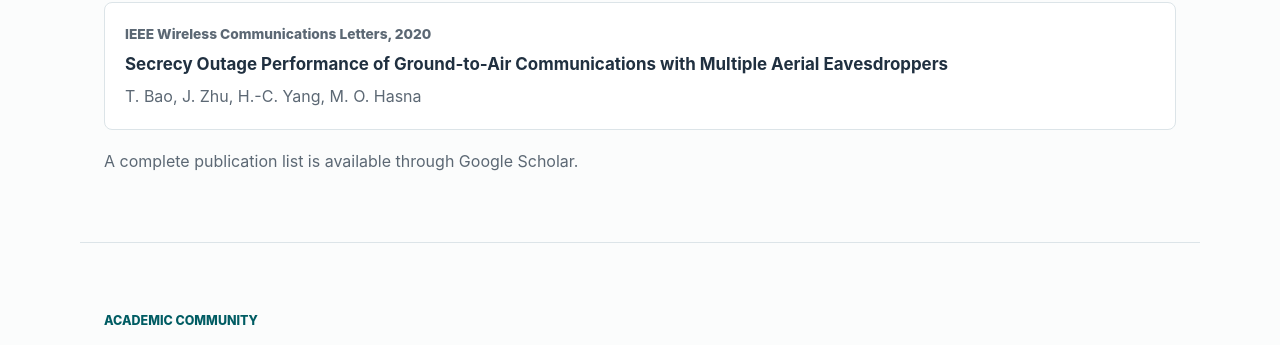
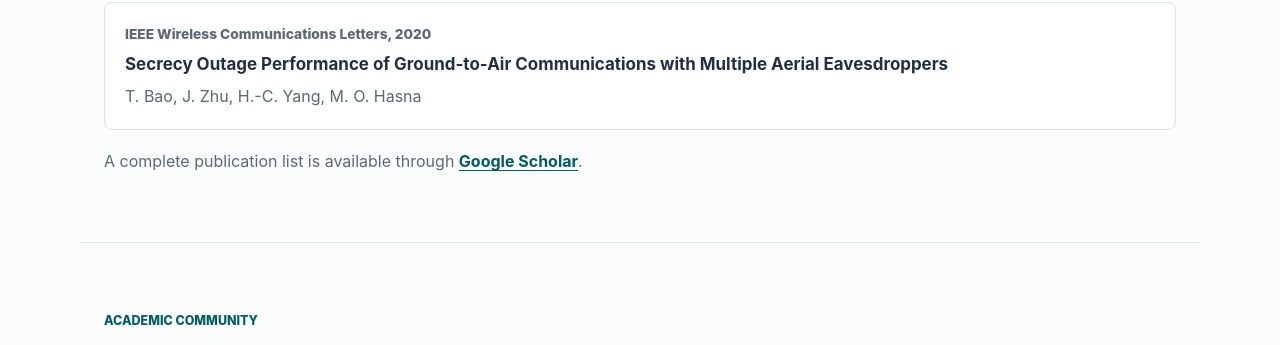
Before and after one commit to ttnbao/ttnbao.github.io, a Jekyll site: the page built from index.html, in a window 1280 px wide and 1400 px high, scrolled down 2644 px. Shown: the part 213-558 px from the top of the window. Built offline with Jekyll 4.4.1, drawn with Linux system fonts in a browser that asks for light colours.

Commit message:
Link Google Scholar in publications note

```diff
--- a/assets/css/main.css
+++ b/assets/css/main.css
@@ -293,6 +293,13 @@ h3 {
   margin: 18px 0 0;
 }
 
+.note a {
+  color: var(--teal-dark);
+  font-weight: 700;
+  text-decoration: underline;
+  text-underline-offset: 3px;
+}
+
 .contact {
   display: block;
   background: var(--navy);
--- a/index.html
+++ b/index.html
@@ -71,7 +71,7 @@ title: Academic Homepage
         </article>
       {% endfor %}
     </div>
-    <p class="note">A complete publication list is available through Google Scholar.</p>
+    <p class="note">A complete publication list is available through <a href="{{ site.google_scholar }}">Google Scholar</a>.</p>
   </div>
 </section>
 
```
